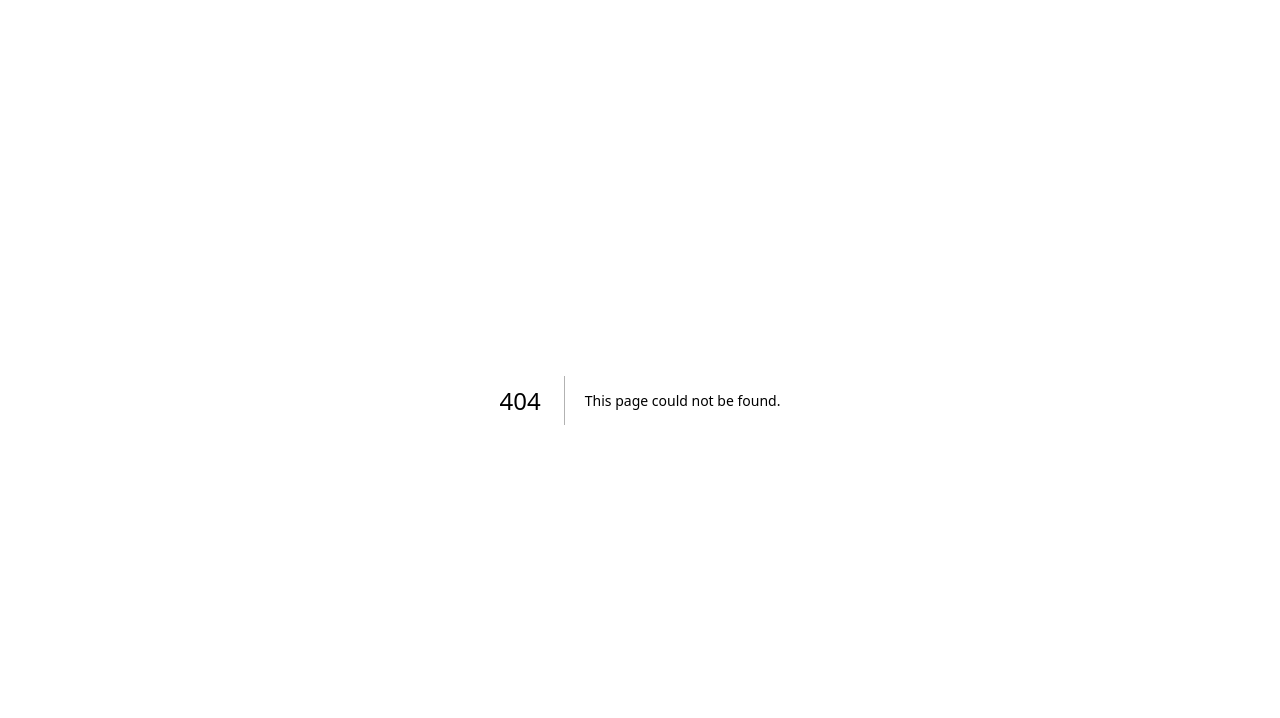
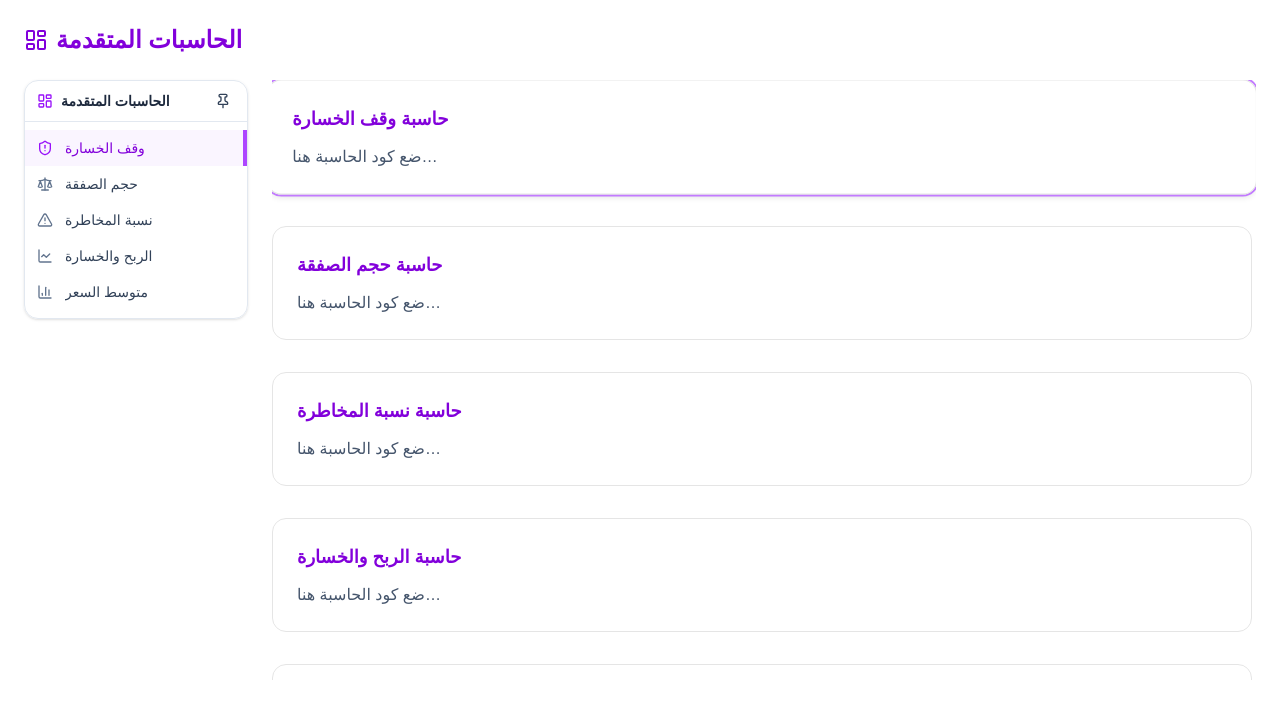
Before and after one commit to drishinnawy/tadawul-calculator-web, a Next.js app: page /advanced-calculators in a window 1280 px wide. Before the commit this address had no page. Shown: the top 718 px of the page. Built offline with nearby package versions, Linux system fonts and the light colour scheme.

Commit message:
Add Advanced Calculators page with sidebar and tools

```diff
--- /dev/null
+++ b/src/pages/advanced-calculators.tsx
@@ -0,0 +1,190 @@
+"use client";
+
+import React, { useState } from "react";
+import {
+  LayoutDashboard,
+  ShieldAlert,
+  Scale,
+  AlertTriangle,
+  LineChart,
+  BarChart3,
+  Pin,
+  PinOff,
+} from "lucide-react";
+
+export default function AdvancedCalculatorsPage() {
+  const [isSidebarExpanded, setIsSidebarExpanded] = useState(true);
+  const [isSidebarPinned, setIsSidebarPinned] = useState(true);
+
+  const [activeTool, setActiveTool] = useState<
+    "stoploss" | "position" | "risk" | "profitloss" | "average"
+  >("stoploss");
+
+  return (
+    <div className="p-6 max-w-7xl mx-auto">
+
+      <h1 className="text-2xl font-bold text-purple-700 mb-6 flex items-center gap-2">
+        <LayoutDashboard className="w-6 h-6" />
+        الحاسبات المتقدمة
+      </h1>
+
+      <div className="flex gap-6">
+
+        {/* Sidebar */}
+        <div
+          className={`transition-all duration-300 ${
+            isSidebarExpanded ? "w-56" : "w-20"
+          }`}
+        >
+          <div className="sticky top-4 h-fit bg-white/90 border border-slate-200 rounded-xl shadow-sm flex flex-col">
+
+            <div className="flex items-center justify-between px-3 py-2 border-b border-slate-200">
+              <div className="flex items-center gap-2">
+                <LayoutDashboard className="w-4 h-4 text-purple-600" />
+                {isSidebarExpanded && (
+                  <span className="text-sm font-semibold text-slate-800">
+                    الحاسبات المتقدمة
+                  </span>
+                )}
+              </div>
+
+              <button
+                onClick={() => {
+                  const nextPinned = !isSidebarPinned;
+                  setIsSidebarPinned(nextPinned);
+                  if (!nextPinned) setIsSidebarExpanded(false);
+                  else setIsSidebarExpanded(true);
+                }}
+                className="p-1 rounded-full hover:bg-slate-100 transition-colors"
+              >
+                {isSidebarPinned ? (
+                  <Pin className="w-4 h-4 text-slate-700" />
+                ) : (
+                  <PinOff className="w-4 h-4 text-slate-400" />
+                )}
+              </button>
+            </div>
+
+            <div
+              className="flex-1 py-2"
+              onMouseEnter={() => !isSidebarPinned && setIsSidebarExpanded(true)}
+              onMouseLeave={() => !isSidebarPinned && setIsSidebarExpanded(false)}
+            >
+              {[
+                { id: "stoploss", label: "وقف الخسارة", icon: ShieldAlert },
+                { id: "position", label: "حجم الصفقة", icon: Scale },
+                { id: "risk", label: "نسبة المخاطرة", icon: AlertTriangle },
+                { id: "profitloss", label: "الربح والخسارة", icon: LineChart },
+                { id: "average", label: "متوسط السعر", icon: BarChart3 },
+              ].map((item) => {
+                const Icon = item.icon;
+                const active = activeTool === item.id;
+
+                return (
+                  <button
+                    key={item.id}
+                    onClick={() => setActiveTool(item.id)}
+                    className={`w-full flex items-center gap-3 px-3 py-2 text-sm transition-all ${
+                      active
+                        ? "bg-purple-50 text-purple-700 border-r-4 border-purple-500"
+                        : "text-slate-700 hover:bg-slate-50"
+                    }`}
+                  >
+                    <Icon
+                      className={`w-4 h-4 ${
+                        active ? "text-purple-600" : "text-slate-500"
+                      }`}
+                    />
+                    {isSidebarExpanded && (
+                      <span className="truncate">{item.label}</span>
+                    )}
+                  </button>
+                );
+              })}
+            </div>
+          </div>
+        </div>
+
+        {/* Tools Area */}
+        <div className="flex-1 max-h-[75vh] overflow-y-auto pr-1 space-y-8">
+
+          <div
+            className={`transition-all duration-300 rounded-xl ${
+              activeTool === "stoploss"
+                ? "scale-[1.01] ring-2 ring-purple-400 shadow-md"
+                : "scale-100"
+            }`}
+          >
+            <div className="p-6 bg-white rounded-xl border">
+              <h2 className="text-lg font-bold text-purple-700 mb-3">
+                حاسبة وقف الخسارة
+              </h2>
+              <p className="text-slate-600">ضع كود الحاسبة هنا…</p>
+            </div>
+          </div>
+
+          <div
+            className={`transition-all duration-300 rounded-xl ${
+              activeTool === "position"
+                ? "scale-[1.01] ring-2 ring-purple-400 shadow-md"
+                : "scale-100"
+            }`}
+          >
+            <div className="p-6 bg-white rounded-xl border">
+              <h2 className="text-lg font-bold text-purple-700 mb-3">
+                حاسبة حجم الصفقة
+              </h2>
+              <p className="text-slate-600">ضع كود الحاسبة هنا…</p>
+            </div>
+          </div>
+
+          <div
+            className={`transition-all duration-300 rounded-xl ${
+              activeTool === "risk"
+                ? "scale-[1.01] ring-2 ring-purple-400 shadow-md"
+                : "scale-100"
+            }`}
+          >
+            <div className="p-6 bg-white rounded-xl border">
+              <h2 className="text-lg font-bold text-purple-700 mb-3">
+                حاسبة نسبة المخاطرة
+              </h2>
+              <p className="text-slate-600">ضع كود الحاسبة هنا…</p>
+            </div>
+          </div>
+
+          <div
+            className={`transition-all duration-300 rounded-xl ${
+              activeTool === "profitloss"
+                ? "scale-[1.01] ring-2 ring-purple-400 shadow-md"
+                : "scale-100"
+            }`}
+          >
+            <div className="p-6 bg-white rounded-xl border">
+              <h2 className="text-lg font-bold text-purple-700 mb-3">
+                حاسبة الربح والخسارة
+              </h2>
+              <p className="text-slate-600">ضع كود الحاسبة هنا…</p>
+            </div>
+          </div>
+
+          <div
+            className={`transition-all duration-300 rounded-xl ${
+              activeTool === "average"
+                ? "scale-[1.01] ring-2 ring-purple-400 shadow-md"
+                : "scale-100"
+            }`}
+          >
+            <div className="p-6 bg-white rounded-xl border">
+              <h2 className="text-lg font-bold text-purple-700 mb-3">
+                حاسبة متوسط السعر
+              </h2>
+              <p className="text-slate-600">ضع كود الحاسبة هنا…</p>
+            </div>
+          </div>
+
+        </div>
+      </div>
+    </div>
+  );
+}
```
